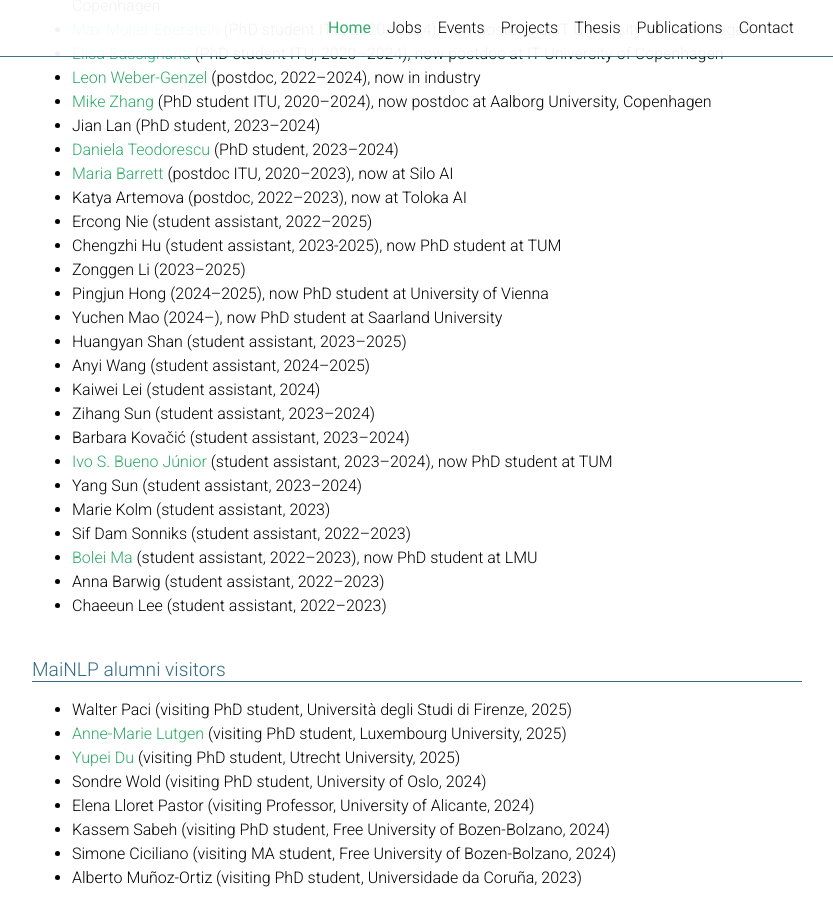
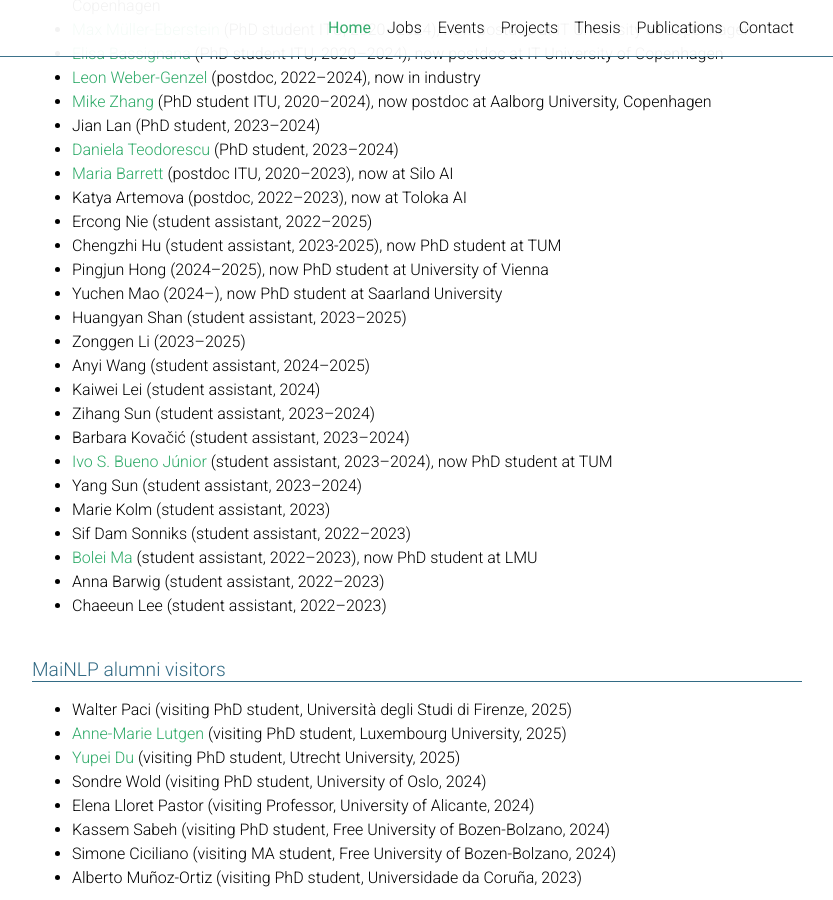
Before and after one commit to mainlp/mainlp.github.io, a Jekyll site: the page built from _pages/about.md, in a window 1280 px wide and 900 px high, scrolled down 4651 px. Shown: the whole window, without its empty margins (223-1056 px from the left). Built offline with Jekyll 4.4.1, drawn with Linux system fonts in a browser that asks for light colours; full-size pictures stand in for the smaller copies a plugin makes; comment, search, counter and statistics services are not loaded; a style sheet for code colours, icons or effects is not loaded.

```diff
--- a/_pages/about.md
+++ b/_pages/about.md
@@ -280,10 +280,10 @@ To <a href="/events-archive/">earlier events</a> at MaiNLP.
     <!-- student assistants -->
     <li>Ercong Nie (student assistant, 2022–2025)</li>
     <li>Chengzhi Hu (student assistant, 2023-2025), now PhD student at TUM</li>
-    <li>Zonggen Li (2023–2025)</li>
     <li>Pingjun Hong (2024–2025), now PhD student at University of Vienna</li>
     <li>Yuchen Mao (2024–), now PhD student at Saarland University</li>
     <li>Huangyan Shan (student assistant, 2023–2025)</li>
+    <li>Zonggen Li (2023–2025)</li>
     <li>Anyi Wang (student assistant, 2024–2025)</li>
     <li>Kaiwei Lei (student assistant, 2024)</li>
     <li>Zihang Sun (student assistant, 2023–2024)</li>
```
